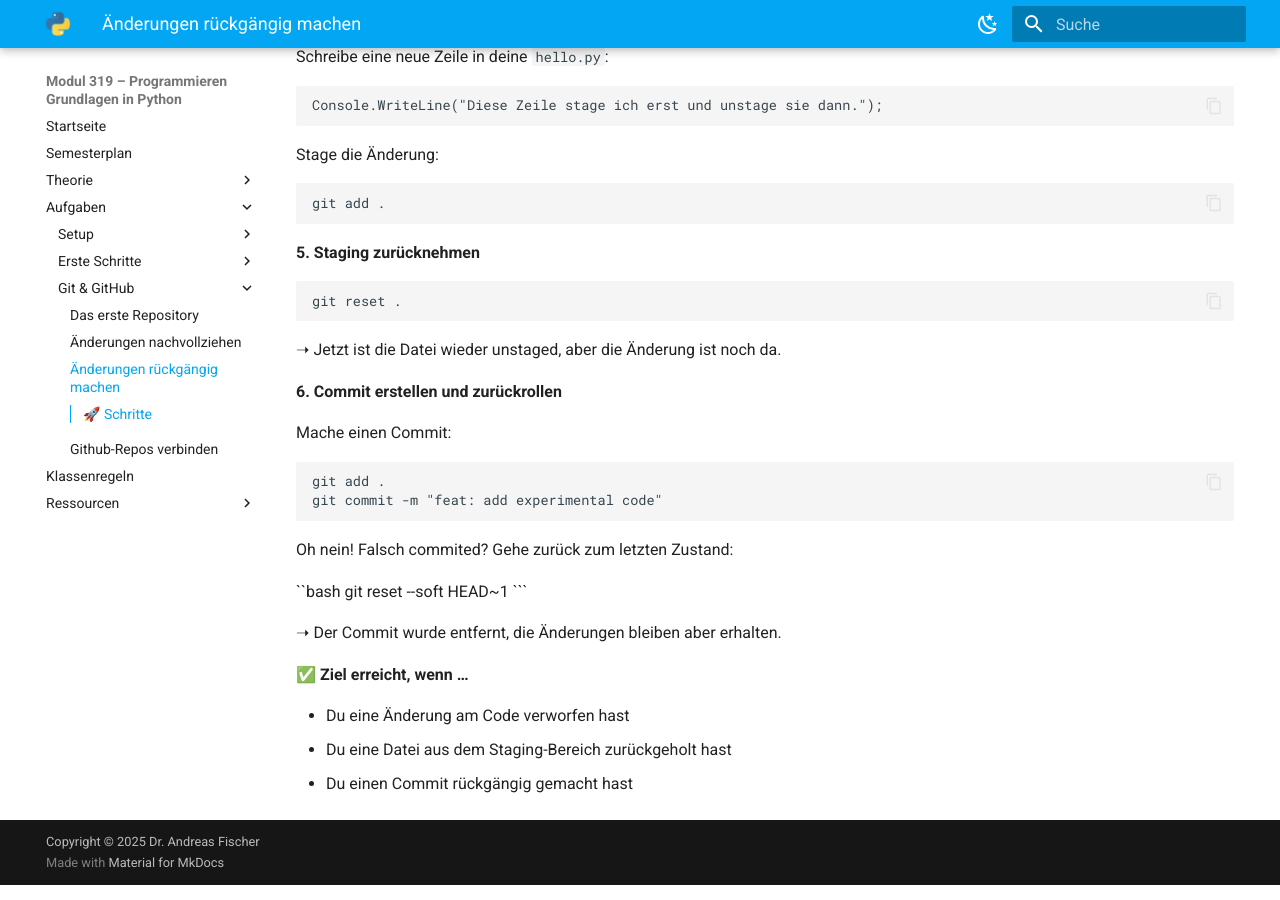
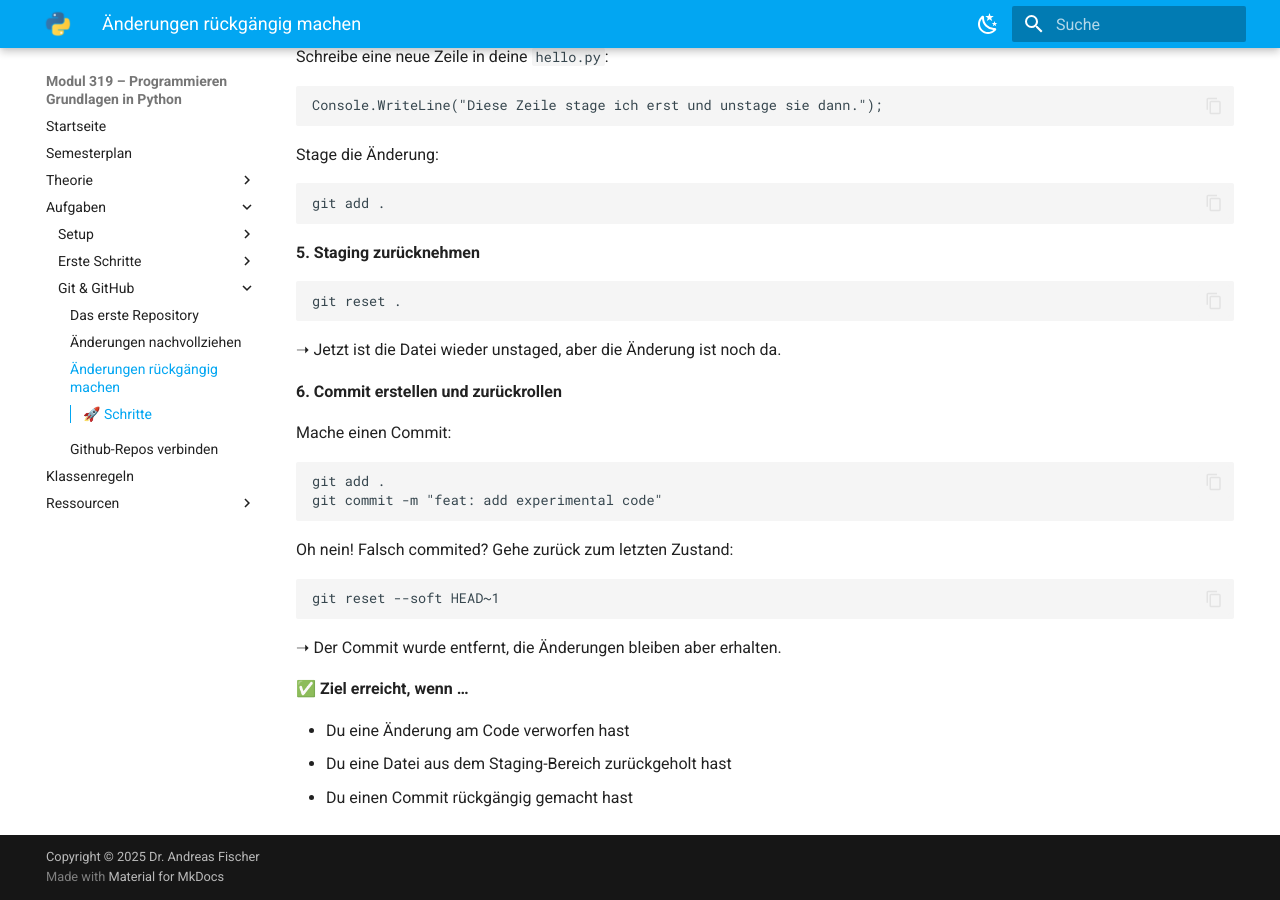
Before and after one commit to af81/python-school, an MkDocs documentation site: the page built from docs/aufgaben/git-change.md, in a window 1280 px wide and 900 px high, scrolled down 910 px. Built offline with MkDocs 1.6.1 and Material for MkDocs 9.7.7, drawn with Linux system fonts in a browser that asks for light colours.

Commit message:
fix: correcting bash typo

````diff
--- a/docs/aufgaben/git-change.md
+++ b/docs/aufgaben/git-change.md
@@ -72,7 +72,7 @@ git commit -m "feat: add experimental code"
 
 Oh nein! Falsch commited? Gehe zurück zum letzten Zustand:
 
-``bash
+```bash
 git reset --soft HEAD~1
 ```
 
````
Also changed, not shown: site/aufgaben/git-change/index.html, site/search/search_index.json.
